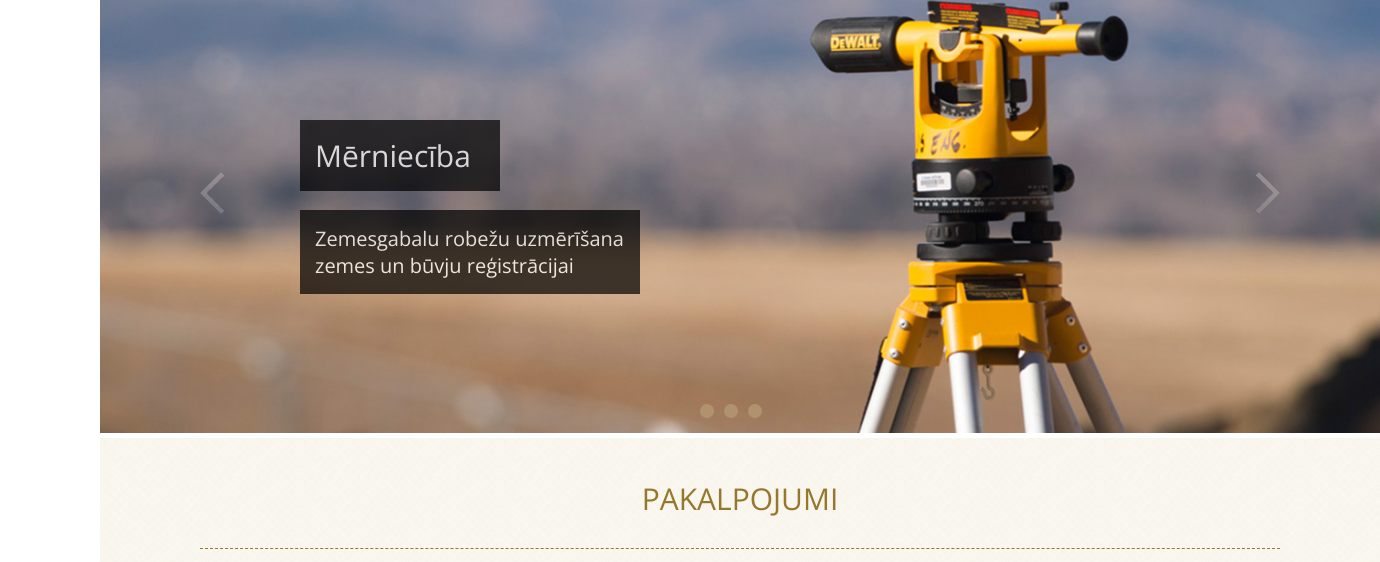
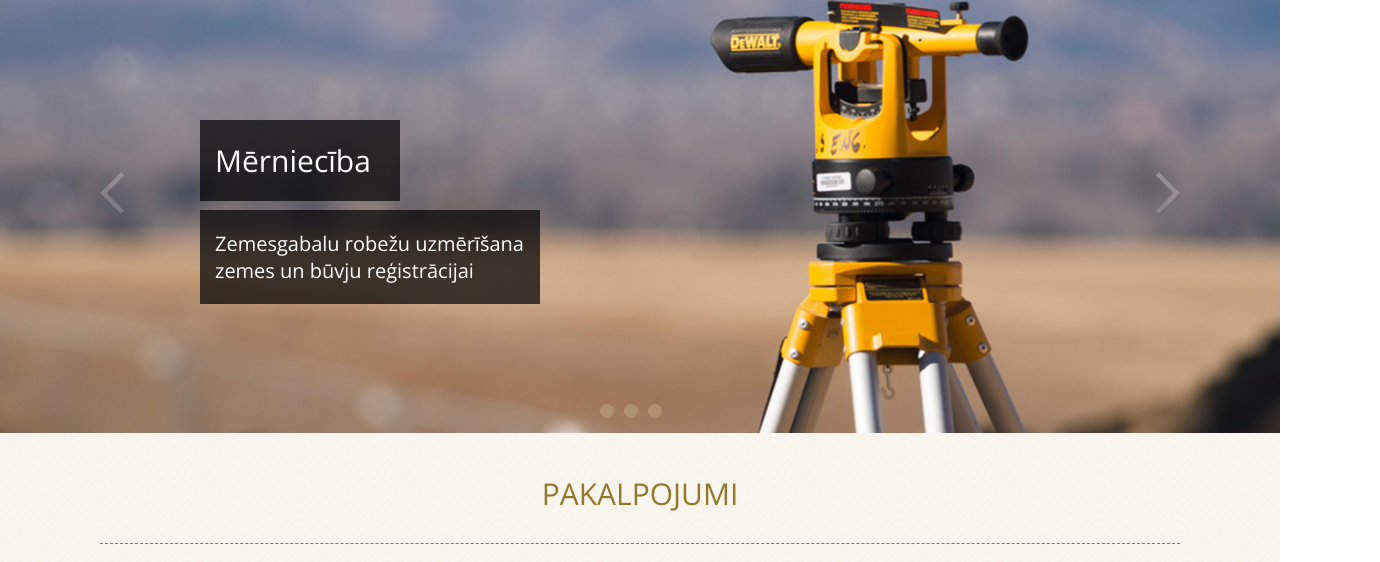
Before and after one commit to Odillia/mernieks3, a plain HTML site: page index.html in a window 1280 px wide. Shown: the part 200-762 px from the top of the page, 1380 px wide, since content can reach past the window. Drawn offline with nearby package versions, Linux system fonts and the light colour scheme.

Commit message:
added width to main-content 1280px, changed services_icon1,2,3 - without background, changed font-size for table (prices), removed <brake> from paragraph

```diff
--- a/index.html
+++ b/index.html
@@ -211,7 +211,7 @@
                         <p>Mūsu uzņēmuma veiksmīgas pastāvēšanas un darbības pamatā ir kvalitatīvi padarīts darbs,
                           lojalitāte pret katru klientu un demokrātiskas cenas kā uzņēmumiem, tā privātpersonām.
                           Darbinieki mērniecības jomā strādā jau kopš 1996. gada, darba pieredze ir uzkrāta strādājot
-                          gan valsts iestādēs, <br>gan privātos uzņēmumos,bet 2012. gadā apvienojoties mērniecības nozares
+                          gan valsts iestādēs, gan privātos uzņēmumos,bet 2012. gadā apvienojoties mērniecības nozares
                           speciālistiem tika nodibināts uzņēmums SIA "Ventspils mērnieks". Šajā īsajā uzņēmuma pastāvēšanas
                           laikā, tas sevi ir pierādījis kā uzticams un profesionāls sadarbības partneris. To pierādā mūsu
                           patstāvīgie klienti un viņu uzticība mūsu darbam.</p>
--- a/style.css
+++ b/style.css
@@ -21,7 +21,7 @@ body {
 }
 .main-content {
   margin: 0 auto;
-  width: 1080px;
+  width: 1280px;
 }
 #header {
   width: 1280px;
@@ -85,9 +85,9 @@ body {
   height: auto;
 }
 .transbox {
-  background-color: #000000;
-  opacity:0.7;
-  filter:alpha(opacity=60); /* For IE8 and earlier */
+  background-color: rgba(0, 0, 0, 0.7);
+  /*opacity:0.7;
+  filter:alpha(opacity=60); /* For IE8 and earlier */*/
 }
 #right-bullet {
   position: absolute;
@@ -120,7 +120,7 @@ body {
   color: #ffffff;
   font-weight: lighter;
   text-align: left;
-  margin: 0px auto;
+  margin: 5px auto;
   padding: 15px;
 }
 .slider-links-container{
@@ -166,6 +166,7 @@ span.slider-link:hover{
 }
 .services {
   padding-bottom: 30px;
+  margin-top: -5px;
 }
 .services-container {
   width: 330px;
@@ -261,6 +262,7 @@ span.slider-link:hover{
 .price {
   text-align: center;
   font-weight: bold;
+  font-size: 14px;
   padding-right: 15px;
   padding-top: 10px;
   vertical-align: top;
```
Also changed, not shown: img/services_icon1.png, img/services_icon2.png, img/services_icon3.png.
